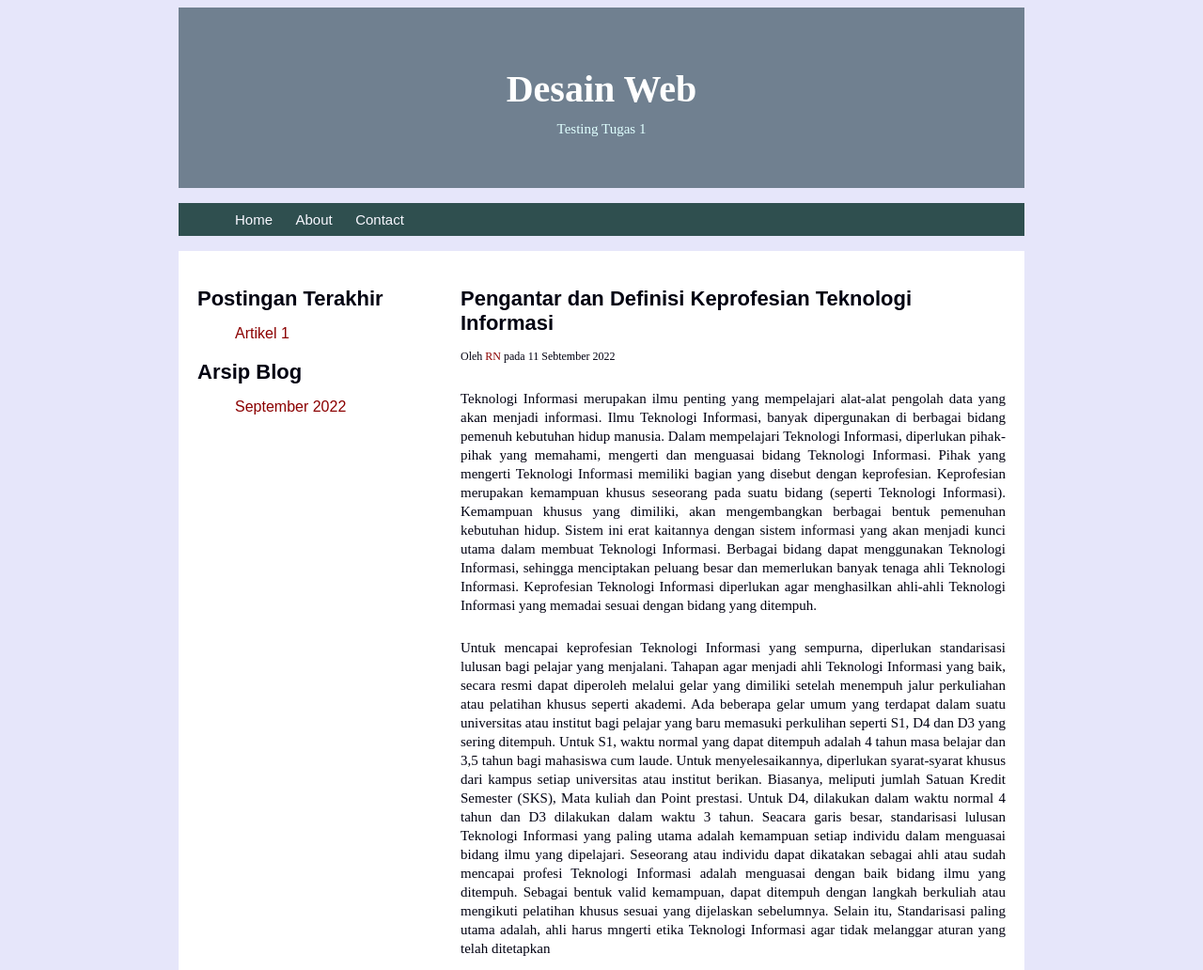
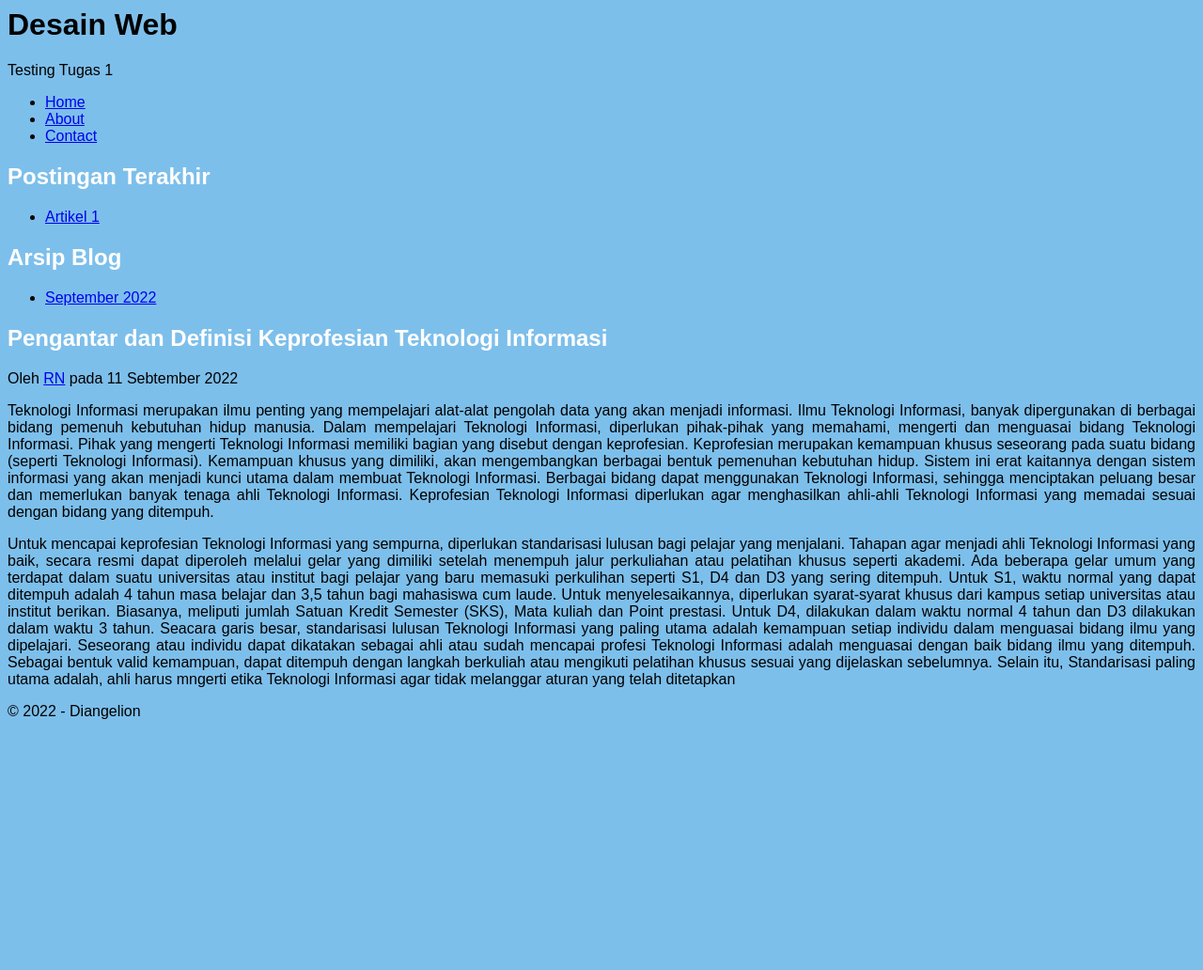
Before and after one commit to Mostaque-Rizqie/que.github.io, a plain HTML site: page index.html in a window 1280 px wide. Shown: the top 1032 px of the page at 94% size. After the commit the page ends 800 px from the top, so only its background shows below. Drawn offline with Linux system fonts and the light colour scheme.

Commit message:
Add files via upload

```diff
--- a/style.css
+++ b/style.css
@@ -1,126 +1,40 @@
-html, body, div, span, applet, object, iframe,
-h1, h2, h3, h4, h5, h6, p, blockquote, pre,
-a, abbr, acronym, address, big, cite, code,
-del, dfn, em, img, ins, kbd, q, s, samp,
-small, strike, strong, sub, sup, tt, var,
-b, u, i, center,
-dl, dt, dd, ol, ul, li,
-fieldset, form, label, legend,
-table, caption, tbody, tfoot, thead, tr, th, td,
-article, aside, canvas, details, embed,
-figure, figcaption, footer, header, hgroup,
-menu, nav, output, ruby, section, summary,
-time, mark, audio, video {
-    margin: ;
-    padding: ;
-    border: ;
-    font-size: 100%;
-    font: inherit;
-    vertical-align: baseline;
-}
-/* HTML5 display-role reset for older browsers */
-article, aside, details, figcaption, figure,
-footer, header, hgroup, menu, nav, section {
-    display: block;
-}
 body {
-    line-height: 1;
-}
-ol, ul {
-    list-style: none;
-}
-blockquote, q {
-    quotes: none;
-}
-blockquote:before, blockquote:after,
-q:before, q:after {
-    content: '';
-    content: none;
-}
-table {
-    border-collapse: collapse;
-    border-spacing: ;
+  background: #7dbfeb;
+  font-family: sans-serif;
 }
 
-/* Style */
+h2 {
+  color: #fff;
+}
 
-body {
-    font-family: sans-serif;
-    background-color: #E6E6FA;
-    color: #000111;
+.login {
+  padding: 1em;
+  margin: 2em auto;
+  width: 17em;
+  background: #fff;
+  border-radius: 3px;
 }
-.container {
-    width: 900px;
-    margin: auto;
+
+label {
+  font-size: 10pt;
+  color: #555;
 }
-.header {
-    font-family: serif;
-    background-color: slategray;
-    padding: 40px 20px;
-    color: white;
-    text-align: center;
+
+input[type="text"],
+input[type="email"],
+input[type="Password"],
+textarea {
+  padding: 8px;
+  width: 95%;
+  background: #efefef;
+  border: 0;
+  font-size: 10pt;
+  margin: 6px 0px;
 }
-.header .judul {
-    font-size: 40px;
-    font-weight: bold;
-    margin-bottom: 10px;
+
+.tombol {
+  background: #3498db;
+  color: #fff;
+  border: 0;
+  padding: 5px 8px;
 }
-.header .tagline {
-    font-size: 15px;
-    color: lightcyan;
-}
-.menu {
-    background-color: darkslategray;
-}
-.menu ul li {
-    display: inline-block;
-    font-size: 15px;
-    padding: 10px 0px 10px 20px;
-}
-.menu a {
-    text-decoration: none;
-    color: ghostwhite;
-}
-.content {
-    background-color: white;
-}
-.content h2 {
-    font: bold 22px sans-serif;
-    margin-bottom: 10px;
-}
-.content a {
-    text-decoration: none;
-    color: darkred;
-}
-.sidebar {
-    width: 250px;
-    float: left;
-    padding: 20px 15px 10px 20px;
-}
-.sidebar ul {
-    margin-bottom: 20px;
-}
-.sidebar li {
-    margin-bottom: 8px;
-}
-.article {
-    width: 580px;
-    float: left;
-    padding: 20px 20px 10px 15px;
-}
-.article .author {
-    font-size: 12px;
-}
-.article p {
-    font: normal 15px/20px 'times new roman', serif;
-    padding-bottom: 10px;
-}
-.clear {
-    clear: both;
-}
-.footer {
-    background-color: teal;
-    padding: 10px 0px;
-    color: white;
-    text-align: center;
-}
```
Also changed, not shown: binamo.html (added, +45 -0 lines).
